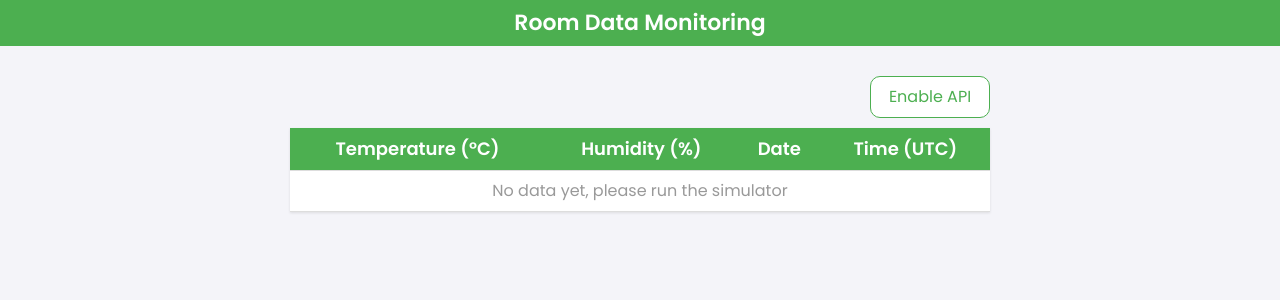
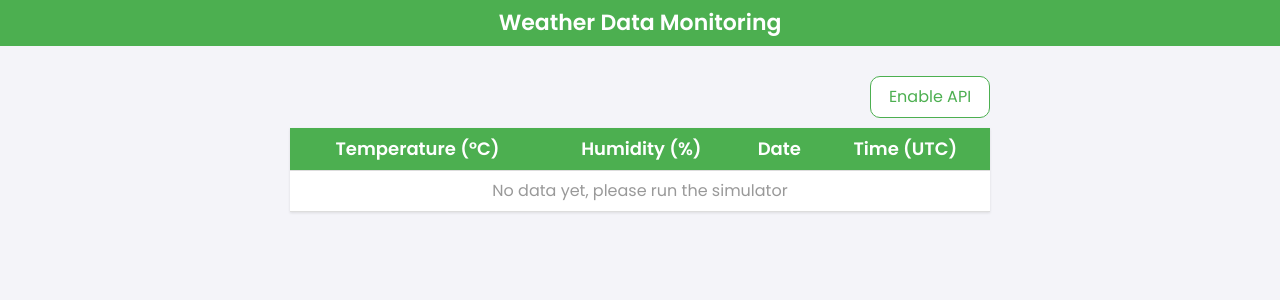
Before and after one commit to Olegani4/cloud-computing-and-iot, a FastAPI app: template templates/index.html in a window 1280 px wide. Shown: the top 300 px of the page. Run offline with FastAPI, Linux system fonts and the light colour scheme; the template is opened without the code that fills it, so the values that code supplies are empty.

```diff
--- a/templates/index.html
+++ b/templates/index.html
@@ -4,7 +4,7 @@
 <head>
     <meta charset="UTF-8" />
     <meta name="viewport" content="width=device-width, initial-scale=1.0" />
-    <title>Room Data</title>
+    <title>Weather</title>
     <link rel="stylesheet" href="../static/css/styles.css" />
     <link rel="manifest" href="../static/media/favicon/site.webmanifest">
     <link rel="icon" href="../static/media/favicon/favicon.ico" type="image/x-icon">
@@ -14,7 +14,7 @@
 
 <body>
     <header>
-        <h1>Room Data Monitoring</h1>
+        <h1>Weather Data Monitoring</h1>
     </header>
     <main>
         <div class="controls">
```
Also changed, not shown: static/media/favicon/apple-touch-icon.png, static/media/favicon/favicon-96x96.png, static/media/favicon/favicon.ico, static/media/favicon/favicon.svg, static/media/favicon/site.webmanifest, static/media/favicon/web-app-manifest-192x192.png, static/media/favicon/web-app-manifest-512x512.png.
